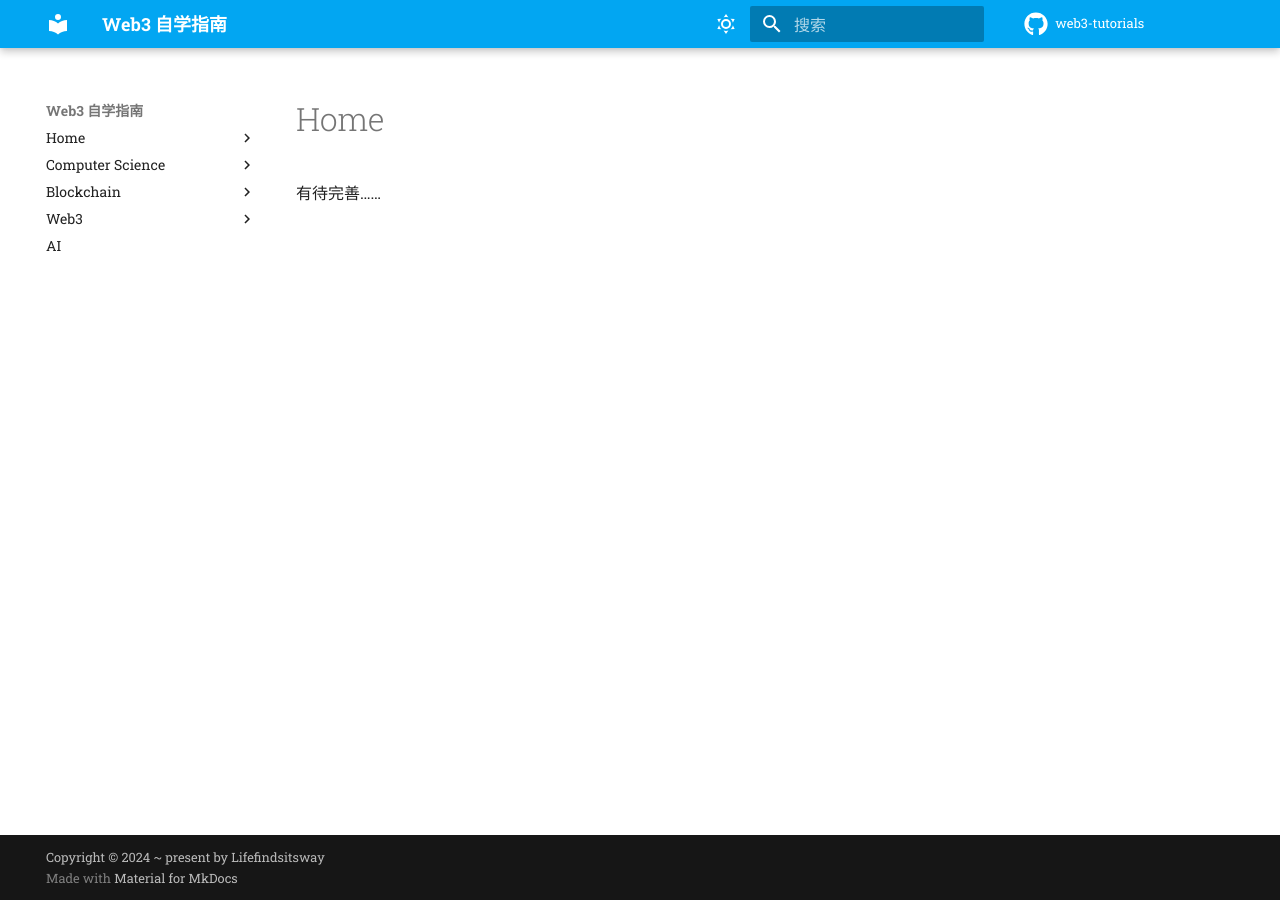
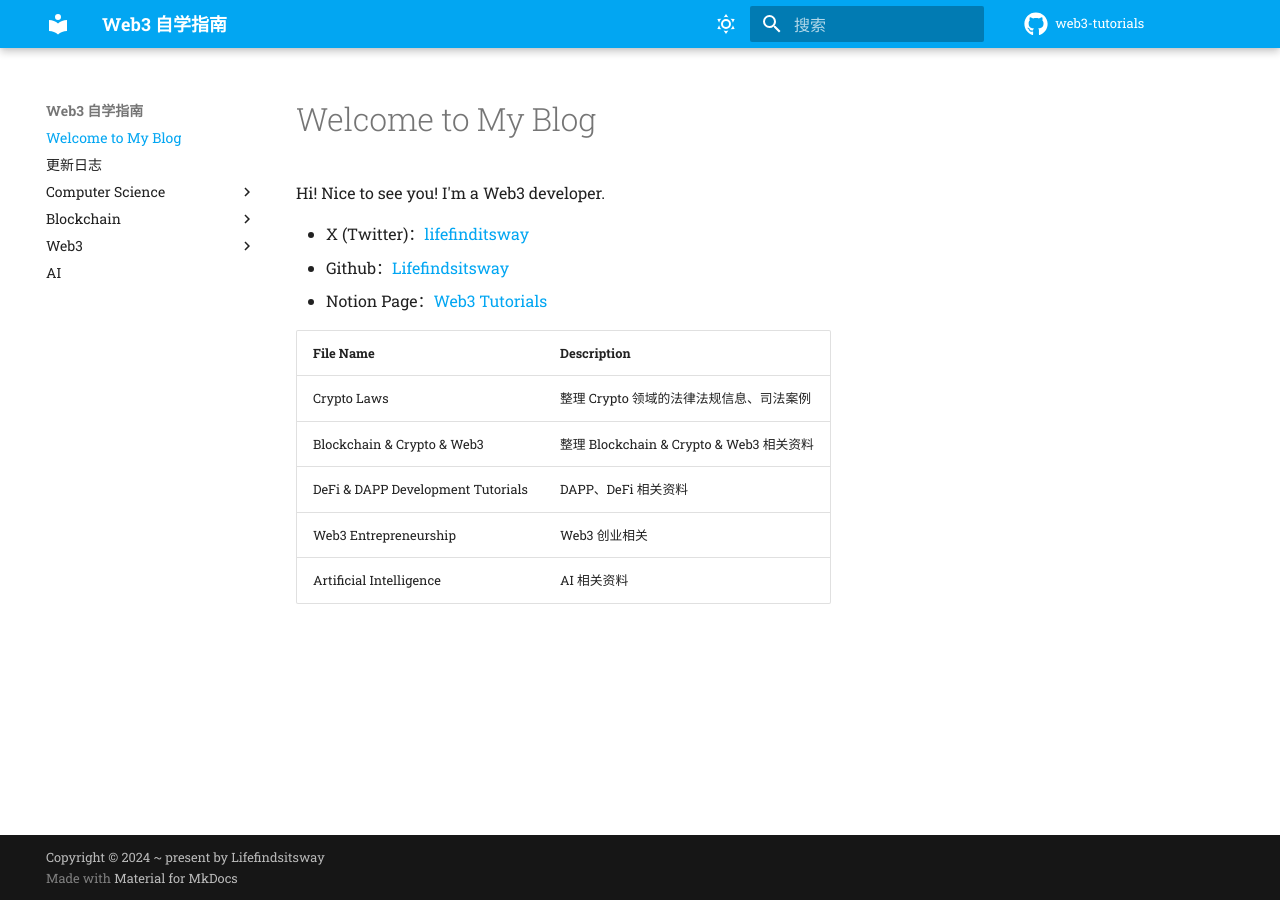
Before and after one commit to lifefindsitsway/web3-tutorials, an MkDocs documentation site: the page built from docs/index.md, in a window 1280 px wide. Built offline with MkDocs 1.6.1 and Material for MkDocs 9.7.7, drawn with Linux system fonts in a browser that asks for light colours; comment, search, counter and statistics services are not loaded.

Commit message:
Change My Home Page

```diff
--- a/docs/index.md
+++ b/docs/index.md
@@ -1 +1,13 @@
-有待完善……
+Hi! Nice to see you! I'm a Web3 developer.
+
+- X (Twitter)：[lifefinditsway](https://x.com/lifefinditsway)
+- Github：[Lifefindsitsway](https://github.com/lifefindsitsway)
+- Notion Page：[Web3 Tutorials](https://lifefindsitsway.notion.site/Web3-Tutorials-7dac26cb80484f66929c1276cbbf413c)
+
+| File Name                         | Description                              |
+| :-------------------------------- | ---------------------------------------- |
+| Crypto Laws                       | 整理 Crypto 领域的法律法规信息、司法案例 |
+| Blockchain & Crypto & Web3        | 整理 Blockchain & Crypto & Web3 相关资料 |
+| DeFi & DAPP Development Tutorials | DAPP、DeFi 相关资料                      |
+| Web3 Entrepreneurship             | Web3 创业相关                            |
+| Artificial Intelligence           | AI 相关资料                              |
--- a/mkdocs.yml
+++ b/mkdocs.yml
@@ -98,8 +98,8 @@ theme:
         generic: true
 
 nav:
-  - Home:
-    - 更新日志: changelog.md
+  - Welcome to My Blog: index.md
+  - 更新日志: changelog.md
   - Computer Science:
     - 编程基础:
       - Golang 语言: cs/pl/golang.md
```
Also changed, not shown: site/404.html, site/ai/index.html, site/blockchain/bitcoin/index.html, site/blockchain/ethereum/index.html, site/changelog/index.html, site/cs/pl/golang/index.html, site/cs/pl/rust/index.html, site/index.html (deleted), site/search/search_index.json, site/sitemap.xml, site/web3/dapp/index.html, site/web3/defi/dex/index.html, site/web3/defi/stablecoin/index.html, site/web3/sec/audit/index.html, 2 other files.
